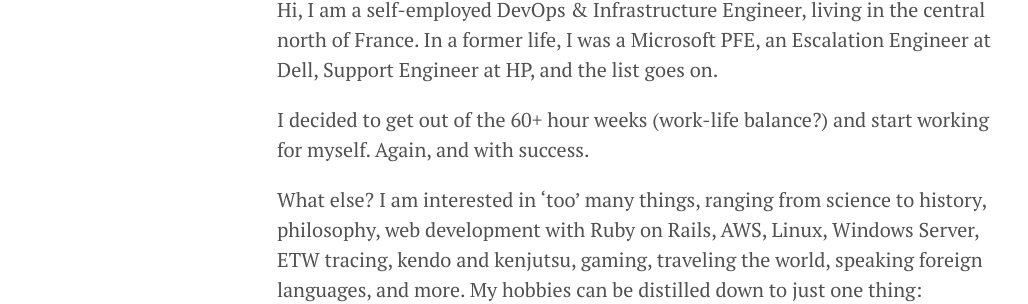
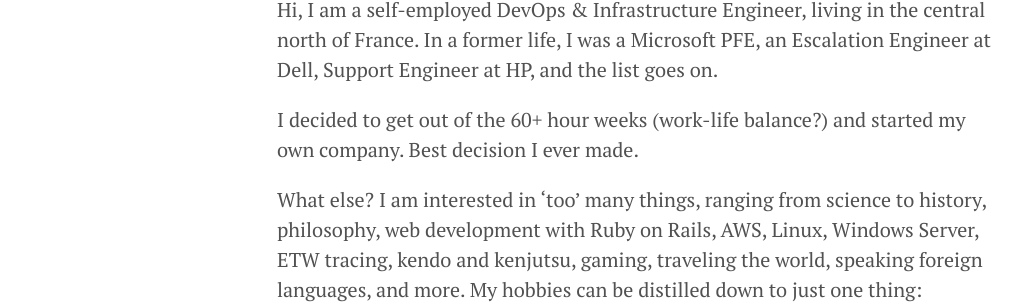
Before and after one commit to lgeurts/lgeurts.github.io, a Jekyll site: the page built from about.md, in a window 1280 px wide. Shown: the part 825-1129 px from the top of the page, without its empty margins (3-1031 px from the left). Built offline with Jekyll 4.4.1, drawn with Linux system fonts in a browser that asks for light colours; nearby versions of some CDN libraries.

Commit message:
Update about.md

```diff
--- a/about.md
+++ b/about.md
@@ -8,7 +8,7 @@
 Hi, I am a self-employed DevOps & Infrastructure Engineer, living in the central north of France.
 In a former life, I was a Microsoft PFE, an Escalation Engineer at Dell, Support Engineer at HP, and the list goes on.
 
-I decided to get out of the 60+ hour weeks (work-life balance?) and start working for myself. Again, and with success.
+I decided to get out of the 60+ hour weeks (work-life balance?) and started my own company. Best decision I ever made.
 
 What else? I am interested in 'too' many things, ranging from science to history, philosophy, web development with Ruby on Rails, AWS, Linux, Windows Server, ETW tracing, kendo and kenjutsu, gaming, traveling the world, speaking foreign languages, and more.
 My hobbies can be distilled down to just one thing: LEARNING.
```
